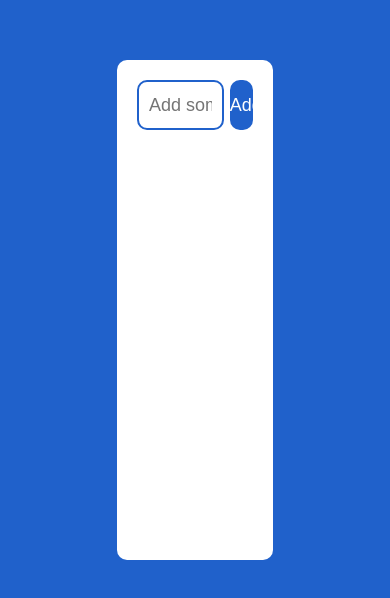
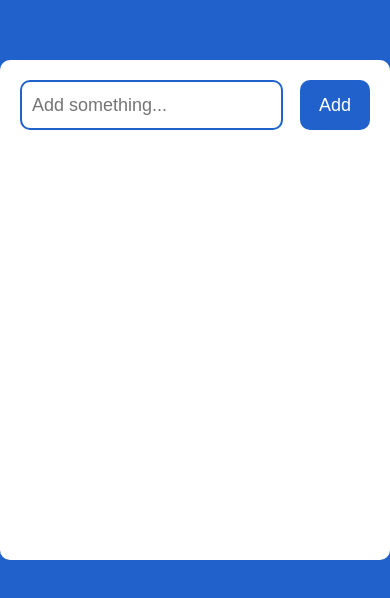
Before and after one commit to mehebbetbabayeva/to-do-list, a plain HTML site: page index.html in a window 390 px wide. Shown: the part 112-710 px from the top of the page. Drawn offline with Linux system fonts and the light colour scheme.

Commit message:
finish responsive

```diff
--- a/assets/scss/style.scss
+++ b/assets/scss/style.scss
@@ -74,3 +74,14 @@ body{
         }
     }
 }
+
+
+@media screen and (min-width:320px)and (max-width:480px){
+    body{
+        width: 100%;
+        justify-content: flex-start;
+        .container{
+            width: 100%;
+        }
+    }
+}
```
Also changed, not shown: assets/scss/style.css, 1 other file.
